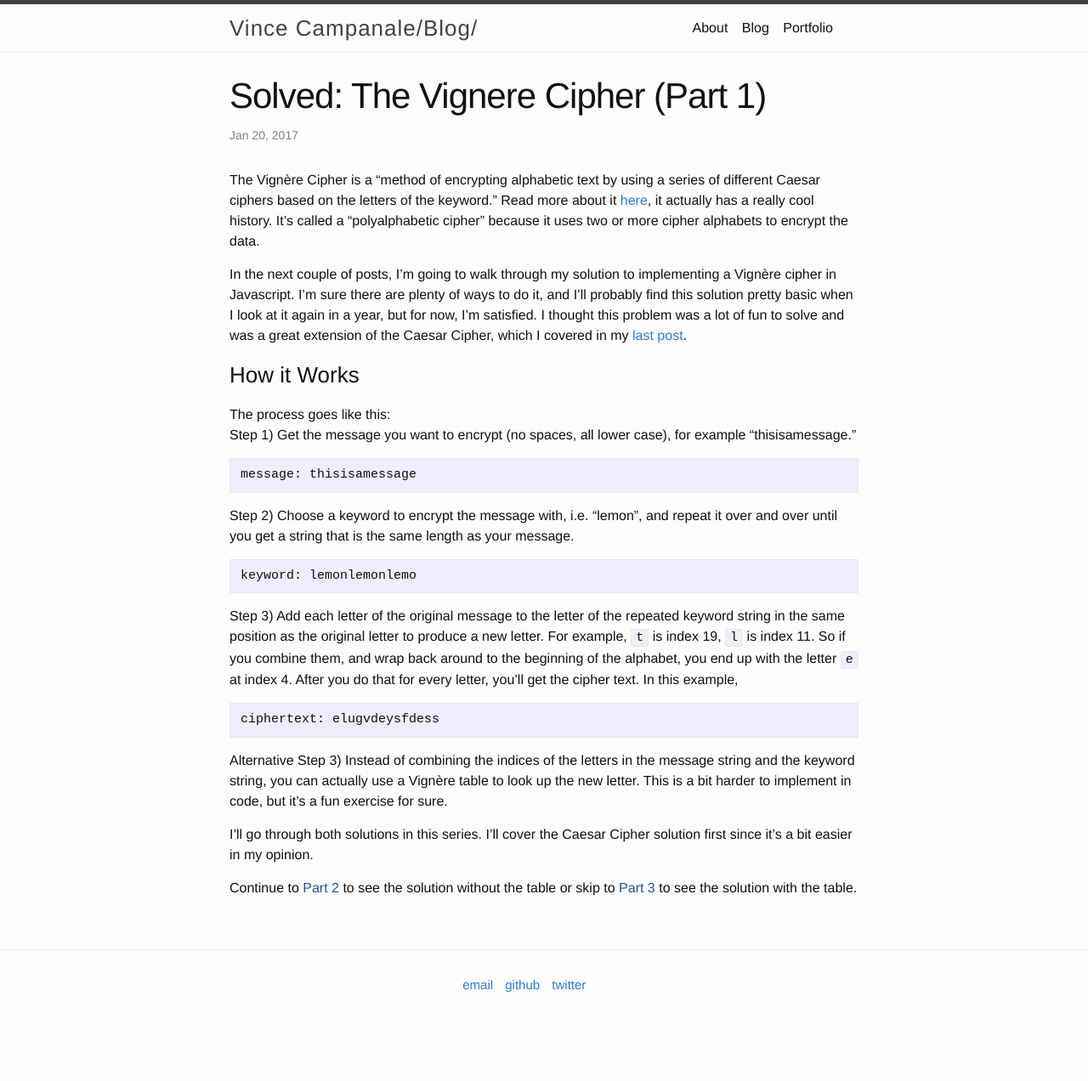
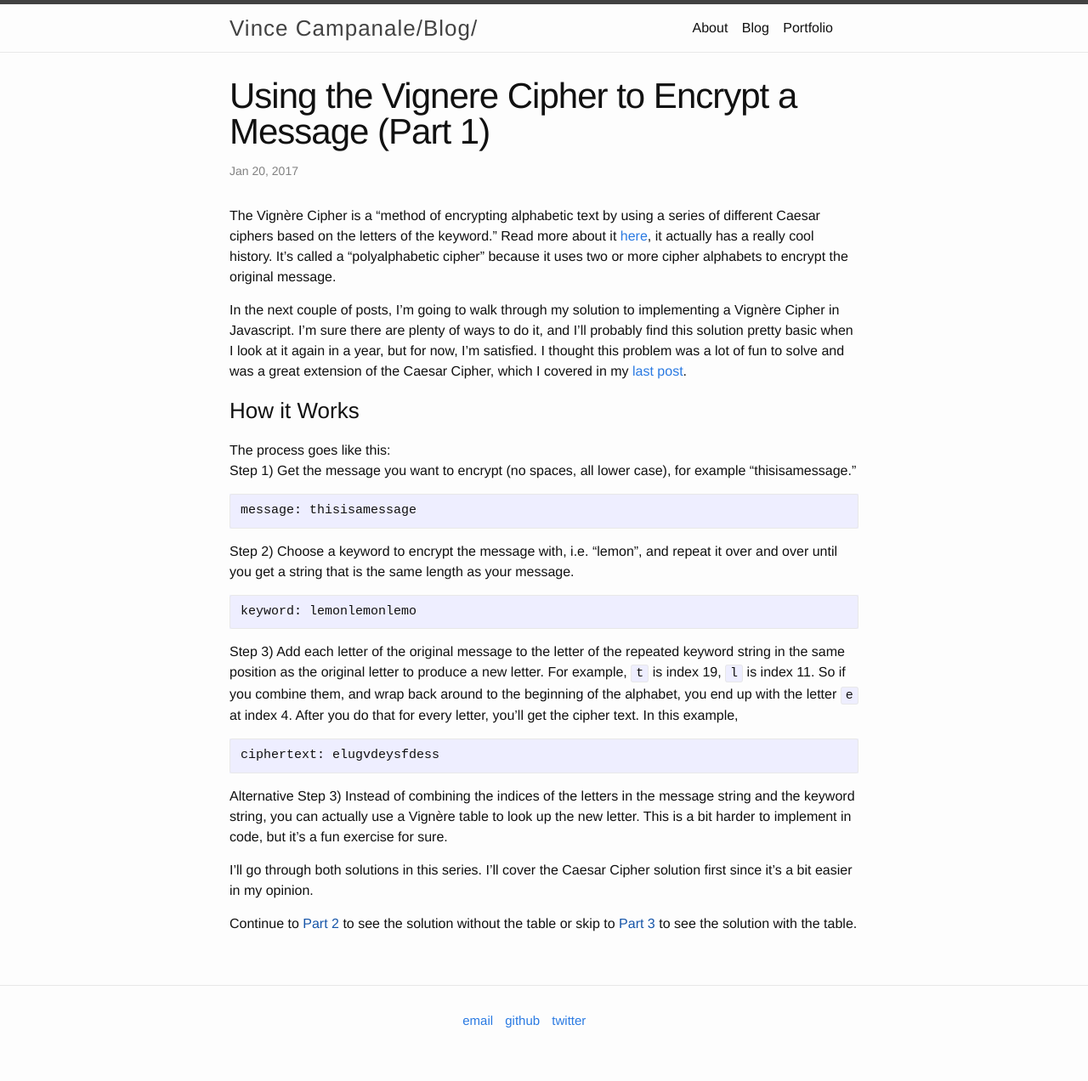
Before and after one commit to vincecampanale/blog, a Jekyll site: the page built from _posts/2017-01-29-vignere-cipher-part1.markdown, in a window 1280 px wide. Shown: the whole page at 85% size. Built offline with Jekyll 4.4.1, drawn with Linux system fonts in a browser that asks for light colours; before the commit the page ends 1230 px from its top, so only the background shows below that.

Commit message:
changed title of vignere post

```diff
--- a/_posts/2017-01-29-vignere-cipher-part1.markdown
+++ b/_posts/2017-01-29-vignere-cipher-part1.markdown
@@ -1,12 +1,12 @@
 ---
 layout: post
-title:  "Solved: The Vignere Cipher (Part 1)"
+title:  "Using the Vignere Cipher to Encrypt a Message (Part 1)"
 date:   2017-01-20
 ---
 
-The Vign&egrave;re Cipher is a "method of encrypting alphabetic text by using a series of different Caesar ciphers based on the letters of the keyword." Read more about it [here](https://en.wikipedia.org/wiki/Vigen%C3%A8re_cipher), it actually has a really cool history. It's called a "polyalphabetic cipher" because it uses two or more cipher alphabets to encrypt the data.
+The Vign&egrave;re Cipher is a "method of encrypting alphabetic text by using a series of different Caesar ciphers based on the letters of the keyword." Read more about it [here](https://en.wikipedia.org/wiki/Vigen%C3%A8re_cipher), it actually has a really cool history. It's called a "polyalphabetic cipher" because it uses two or more cipher alphabets to encrypt the original message.
 
-In the next couple of posts, I'm going to walk through my solution to implementing a Vign&egrave;re cipher in Javascript. I'm sure there are plenty of ways to do it, and I'll probably find this solution pretty basic when I look at it again in a year, but for now, I'm satisfied. I thought this problem was a lot of fun to solve and was a great extension of the Caesar Cipher, which I covered in my [last post](http://www.vincecampanale.com/blog/2017/01/20/caesar-cipher/).
+In the next couple of posts, I'm going to walk through my solution to implementing a Vign&egrave;re Cipher in Javascript. I'm sure there are plenty of ways to do it, and I'll probably find this solution pretty basic when I look at it again in a year, but for now, I'm satisfied. I thought this problem was a lot of fun to solve and was a great extension of the Caesar Cipher, which I covered in my [last post](http://www.vincecampanale.com/blog/2017/01/20/caesar-cipher/).
 
 ### How it Works
 The process goes like this:
```
